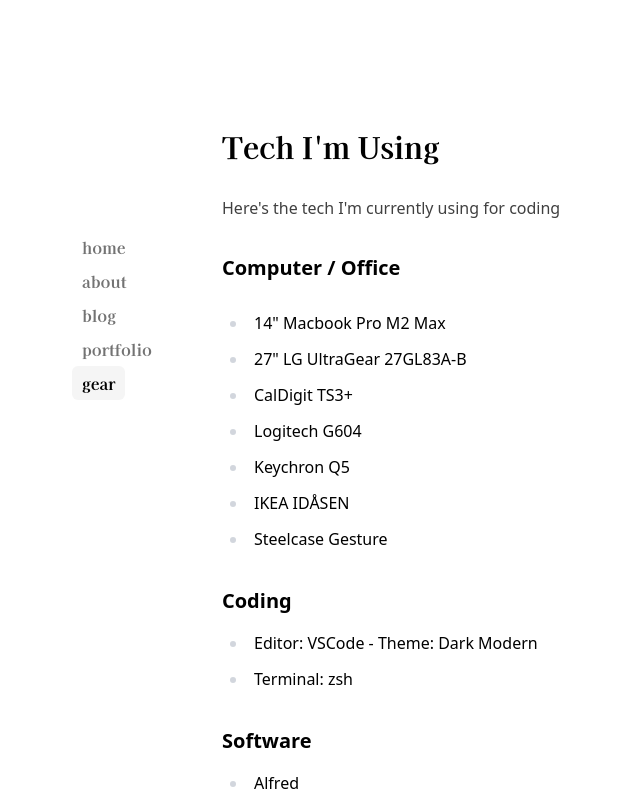
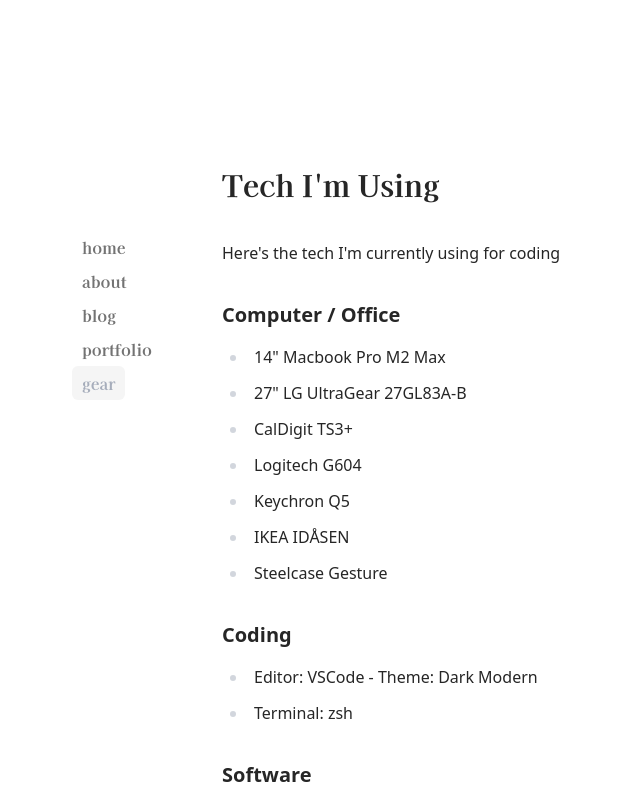
Before and after one commit to plasmadice/portfolio, a Next.js app: page /gear in a window 1280 px wide. Shown: the top 800 px of the page, without its empty margins (56-696 px from the left). Built offline with nearby package versions, Linux system fonts and the light colour scheme.

Commit message:
Improve text readability

```diff
--- a/app/about/page.tsx
+++ b/app/about/page.tsx
@@ -11,7 +11,9 @@
 export default function AboutPage() {
   return (
     <section>
-      <h1 className="font-bold text-3xl font-serif">About Me</h1>
+      <h1 className="font-bold text-neutral-800 dark:text-neutral-200 text-3xl font-serif">
+        About Me
+      </h1>
       <p className="my-5 text-neutral-800 dark:text-neutral-200">
         Hello, I'm <b>{name.split(" ")[0]}</b>.
       </p>
--- a/app/blog/page.tsx
+++ b/app/blog/page.tsx
@@ -11,7 +11,9 @@
 export default async function BlogPage() {
   return (
     <section>
-      <h1 className="font-bold text-3xl font-serif mb-5">Blog</h1>
+      <h1 className="font-bold text-neutral-800 dark:text-neutral-200 text-3xl font-serif mb-5">
+        Blog
+      </h1>
       {allBlogs
         .sort((a, b) => {
           if (new Date(a.publishedAt) > new Date(b.publishedAt)) {
@@ -22,7 +24,7 @@
         .map((post) => (
           <Link
             key={post.slug}
-            className="flex flex-col space-y-1 mb-4"
+            className="flex flex-col space-y-1 mb-4 text-neutral-800 dark:text-neutral-200"
             href={`/blog/${post.slug}`}
           >
             <div className="w-full flex flex-col">
--- a/app/blog/view-counter.tsx
+++ b/app/blog/view-counter.tsx
@@ -39,7 +39,7 @@
   }, [slug])
 
   return (
-    <p className="font-mono text-sm text-neutral-500 tracking-tighter">
+    <p className="font-mono text-sm text-neutral-800 dark:text-neutral-200 tracking-tighter">
       {data ? `${views.toLocaleString()} views` : "​"}
     </p>
   )
--- a/app/gear/page.tsx
+++ b/app/gear/page.tsx
@@ -7,13 +7,17 @@
 
 export default function UsesPage() {
   return (
-    <section>
-      <h1 className="font-bold text-3xl font-serif mb-8">Tech I'm Using</h1>
-      <p className="text-neutral-700 dark:text-neutral-300 mt-2 mb-8">
+    <section className="prose dark:prose-invert text-neutral-800 dark:text-neutral-200">
+      <h1 className="text-inherit font-bold text-3xl font-serif mb-8">
+        Tech I'm Using
+      </h1>
+      <p className="mt-2 mb-8 text-inherit">
         Here's the tech I'm currently using for coding
       </p>
-      <div className="prose prose-neutral dark:prose-invert">
-        <h3 id="computer-office">Computer / Office</h3>
+      <div>
+        <h3 id="computer-office" className="text-inherit">
+          Computer / Office
+        </h3>
         <ul>
           <li>14&quot; Macbook Pro M2 Max</li>
           <li>27&quot; LG UltraGear 27GL83A-B</li>
@@ -23,12 +27,16 @@
           <li>IKEA IDÅSEN</li>
           <li>Steelcase Gesture</li>
         </ul>
-        <h3 id="coding">Coding</h3>
+        <h3 id="coding" className="text-inherit">
+          Coding
+        </h3>
         <ul>
           <li>Editor: VSCode - Theme: Dark Modern</li>
           <li>Terminal: zsh</li>
         </ul>
-        <h3 id="software">Software</h3>
+        <h3 id="software" className="text-inherit">
+          Software
+        </h3>
         <ul>
           <li>Alfred</li>
           <li>Keyboard Maestro</li>
@@ -38,7 +46,9 @@
           {/* <li>Grammarly</li> */}
           {/* <li>Texts</li> */}
         </ul>
-        <h3 id="other-tech">Other Tech</h3>
+        <h3 id="other-tech" className="text-inherit">
+          Other Tech
+        </h3>
         <ul>
           {/* <li>Apple Airpods Pro</li>
           <li>Apple Watch</li>
--- a/app/layout.tsx
+++ b/app/layout.tsx
@@ -58,10 +58,7 @@
   return (
     <html
       lang="en"
-      className={clsx(
-        "text-black bg-white dark:text-white dark:bg-[#111010]",
-        kaisei.variable
-      )}
+      className={clsx("bg-white dark:bg-[#111010]", kaisei.variable)}
     >
       <body className="antialiased max-w-5xl mb-40 flex flex-col md:flex-row mx-4 mt-8 md:mt-20 lg:mt-32 lg:mx-auto">
         <Sidebar />
--- a/app/page.tsx
+++ b/app/page.tsx
@@ -15,7 +15,9 @@
 
   return (
     <section>
-      <h1 className="font-bold text-3xl font-serif">{name}</h1>
+      <h1 className="font-bold text-3xl text-neutral-800 dark:text-neutral-200 font-serif">
+        {name}
+      </h1>
       <p className="my-5 max-w-[460px] text-neutral-800 dark:text-neutral-200">
         {about()}
       </p>
--- a/app/portfolio/page.tsx
+++ b/app/portfolio/page.tsx
@@ -75,7 +75,9 @@
 export default function page() {
   return (
     <main className="flex-grow w-fit place-self-start">
-      <h1 className="font-bold text-3xl font-serif">Portfolio/Projects</h1>
+      <h1 className="font-bold text-3xl font-serif text-neutral-800 dark:text-neutral-200">
+        Portfolio/Projects
+      </h1>
       <ul className="my-5 grid grid-cols-1 md:grid-cols-2 gap-8">
         {projects.map((project, index) => (
           <Project key={index} {...project} />
--- a/components/mdx.tsx
+++ b/components/mdx.tsx
@@ -104,7 +104,7 @@
   const Component = useMDXComponent(code)
 
   return (
-    <article className="prose prose-quoteless dark:prose-invert">
+    <article className="prose prose-quoteless prose-neutral dark:prose-invert">
       <Component components={{ ...components }} />
     </article>
   )
--- a/tailwind.config.js
+++ b/tailwind.config.js
@@ -17,28 +17,28 @@
             "blockquote p:first-of-type::after": { content: "none" },
           },
         },
-        DEFAULT: {
-          css: {
-            color: "inherit",
-            h1: {
-              color: "inherit",
-            },
-            h2: {
-              color: "inherit",
-            },
-            h3: {
-              color: "inherit",
-            },
-            a: {
-              color: "inherit",
-            },
-          },
-        },
-        invert: {
-          css: {
-            color: "inherit",
-          },
-        },
+        // DEFAULT: {
+        //   css: {
+        //     color: "inherit",
+        //     h1: {
+        //       color: "inherit",
+        //     },
+        //     h2: {
+        //       color: "inherit",
+        //     },
+        //     h3: {
+        //       color: "inherit",
+        //     },
+        //     a: {
+        //       color: "inherit",
+        //     },
+        //   },
+        // },
+        // invert: {
+        //   css: {
+        //     color: "inherit",
+        //   },
+        // },
       },
     },
   },
```
